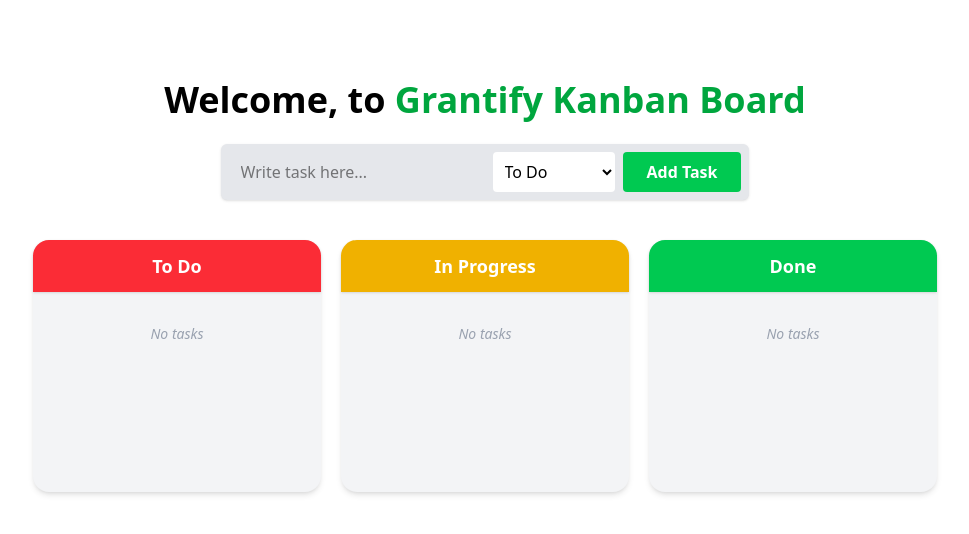
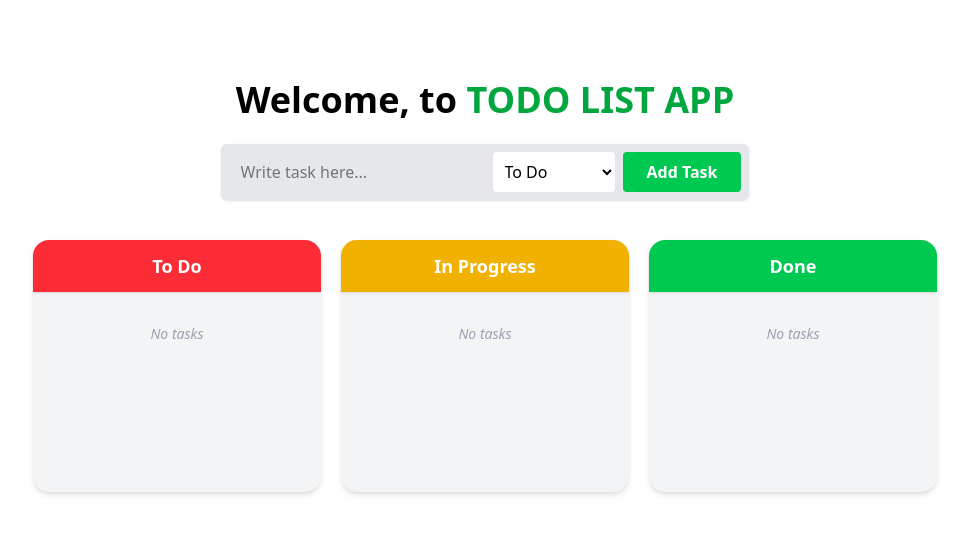
Before and after one commit to iamtalhacui/todo-list-app, a React (Vite) app in the folder client/: page / in a window 1280 px wide. Shown: the top 534 px of the page, without its empty margins (155-1124 px from the left). Built offline with nearby package versions, Linux system fonts and the light colour scheme.

Commit message:
small fix

```diff
--- a/client/src/components/MainBoard.jsx
+++ b/client/src/components/MainBoard.jsx
@@ -56,7 +56,7 @@ const MainBoard = () => {
     <div className='mt-10 container mx-auto px-4'>
       <div className='flex flex-col gap-3 justify-center items-center'>
         <h1 className='text-4xl font-bold text-center mt-10'>
-          Welcome, to <span className='text-green-600'>Grantify Kanban Board</span>
+          Welcome, to <span className='text-green-600'>TODO LIST APP</span>
         </h1>
 
         <div className='flex flex-col sm:flex-row gap-2 bg-gray-200 p-2 rounded-md mt-3 mb-10 shadow-sm'>
```
